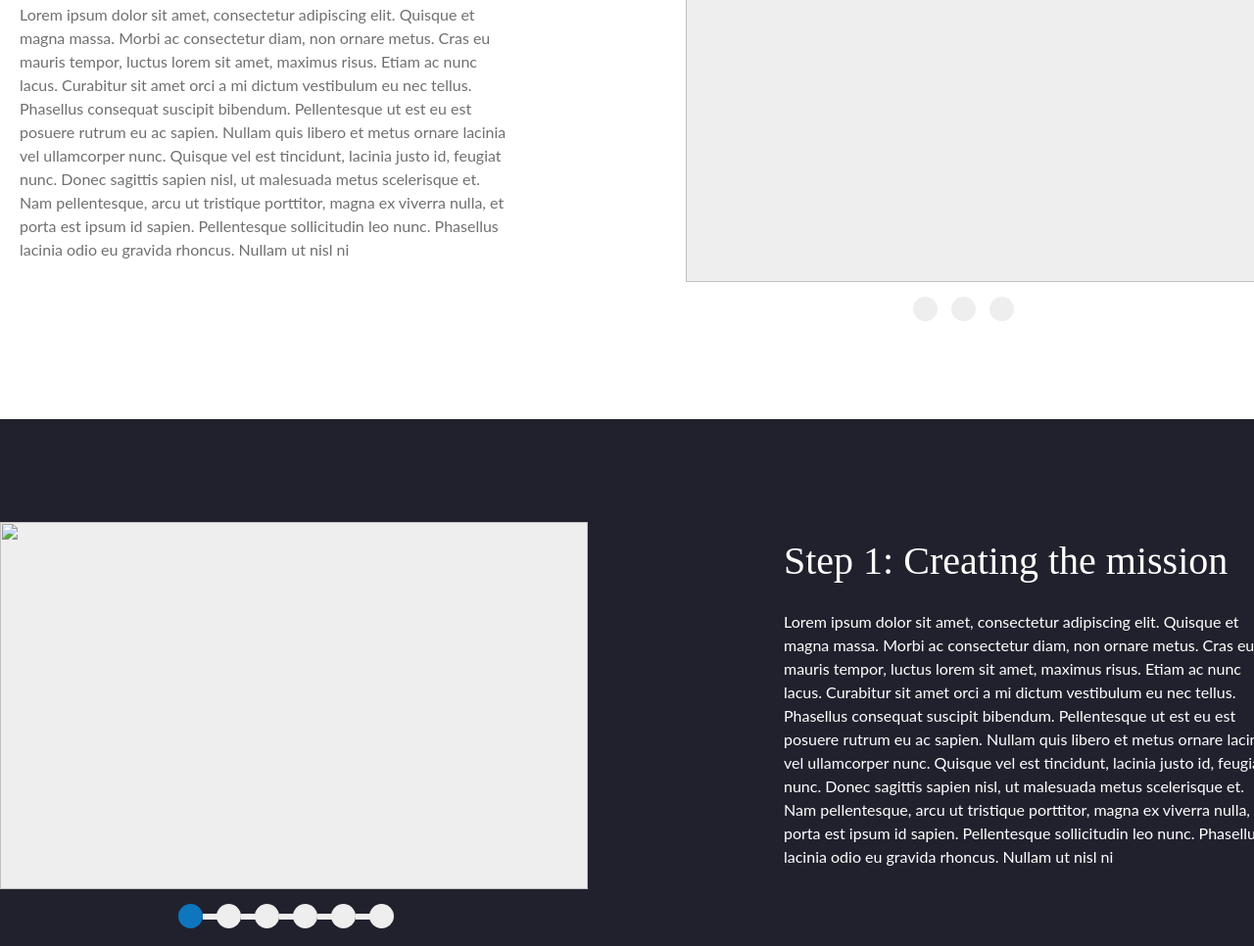
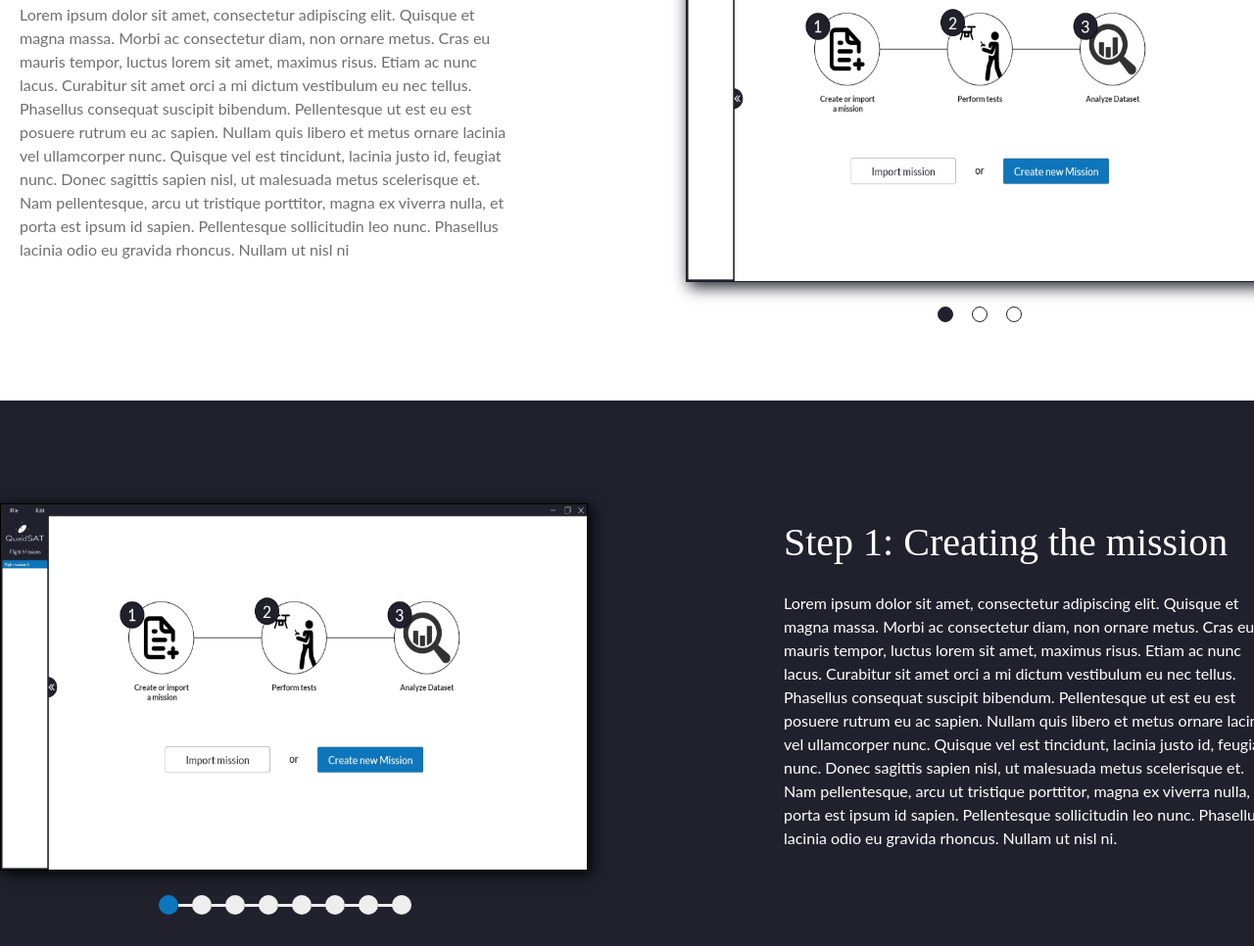
Before and after one commit to NickuWasTaken/gruppe12-eksamen, a plain HTML site: page web/index.html in a window 1280 px wide. Shown: the part 374-1340 px from the top of the page at 98% size. Drawn offline with Linux system fonts and the light colour scheme.

Commit message:
Lagt bileder ind

```diff
--- a/web/css/master.css
+++ b/web/css/master.css
@@ -168,26 +168,44 @@ article img{
 	height: 375px;
 	background-color: #eee;
 	display: block;
+	border: solid 1px #21212e;
+	box-shadow: 3px 5px 15px  #21212e;
 
 
 	margin-top: 105px;
 }
 
+article:nth-child(2) img{
+	border: solid 1px #000;
+	box-shadow: 3px 3px 15px  #000;
+}
+
 article ul{
 	margin: auto;
-	margin-top: 15px;
-	width: 150px;
-	margin-bottom: 100px;
+	margin-top: 25px;
+	width: 100px;
+	margin-bottom: 80px;
+}
+
+article:nth-child(1) ul li{
+	width: 16px;
+	height: 16px;
+	background-color: #fff;
+	border: 1px solid #21212e;
 }
 
 article li{
 	display: block;
-	border-radius: 50px;
+	border-radius: 30px;
 	background-color: #eee;
-	width: 25px;
-	height: 25px;
+	width: 20px;
+	height: 20px;
 	margin: 0px 7px;
 	cursor: pointer;
+}
+
+article:nth-child(1) ul .selected{
+	background-color: #21212e;
 }
 
 .completed, .completed div{
@@ -199,15 +217,15 @@ article:nth-child(2) p, article:nth-child(2) h2{
 }
 
 article:nth-child(2) li div{
-	height: 6px;
+	height: 3px;
 	width: 20px;
 	background-color: #eee;
 	margin-left: -14px;
-	margin-top: 10px;
+	margin-top: 9px;
 }
 
 article:nth-child(2) ul{
-	width: 250px;
+	width: 290px;
 }
 
 
--- a/web/index.html
+++ b/web/index.html
@@ -45,9 +45,9 @@
 					<p>Lorem ipsum dolor sit amet, consectetur adipiscing elit. Quisque et magna massa. Morbi ac consectetur diam, non ornare metus. Cras eu mauris tempor, luctus lorem sit amet, maximus risus. Etiam ac nunc lacus. Curabitur sit amet orci a mi dictum vestibulum eu nec tellus. Phasellus consequat suscipit bibendum. Pellentesque ut est eu est posuere rutrum eu ac sapien. Nullam quis libero et metus ornare lacinia vel ullamcorper nunc. Quisque vel est tincidunt, lacinia justo id, feugiat nunc. Donec sagittis sapien nisl, ut malesuada metus scelerisque et. Nam pellentesque, arcu ut tristique porttitor, magna ex viverra nulla, et porta est ipsum id sapien. Pellentesque sollicitudin leo nunc. Phasellus lacinia odio eu gravida rhoncus. Nullam ut nisl ni</p>
 				</div>
 				<div class="seperator">
-					<img src="" alt="">
-					<ul class="flex">
-						<li><a href=""></a></li>
+					<img src="img/timer/img1.jpg" alt="">
+					<ul class="flex space-between">
+						<li class="selected"><a href=""></a></li>
 						<li><a href=""></a></li>
 						<li><a href=""></a></li>
 					</ul>
@@ -57,9 +57,11 @@
 		<article class="step-by-step">
 			<div class="wrapper flex space-between">
 				<div class="seperator">
-					<img src="" alt="">
+					<img src="img/steps/img1.jpg" alt="">
 					<ul class="flex">
 						<li class="completed"></li>
+						<li><div></div></li>
+						<li><div></div></li>
 						<li><div></div></li>
 						<li><div></div></li>
 						<li><div></div></li>
@@ -70,7 +72,7 @@
 				<div class="seperator">
 					<h2>Step 1: Creating the mission</h2>
 					<p>
-						Lorem ipsum dolor sit amet, consectetur adipiscing elit. Quisque et magna massa. Morbi ac consectetur diam, non ornare metus. Cras eu mauris tempor, luctus lorem sit amet, maximus risus. Etiam ac nunc lacus. Curabitur sit amet orci a mi dictum vestibulum eu nec tellus. Phasellus consequat suscipit bibendum. Pellentesque ut est eu est posuere rutrum eu ac sapien. Nullam quis libero et metus ornare lacinia vel ullamcorper nunc. Quisque vel est tincidunt, lacinia justo id, feugiat nunc. Donec sagittis sapien nisl, ut malesuada metus scelerisque et. Nam pellentesque, arcu ut tristique porttitor, magna ex viverra nulla, et porta est ipsum id sapien. Pellentesque sollicitudin leo nunc. Phasellus lacinia odio eu gravida rhoncus. Nullam ut nisl ni
+						Lorem ipsum dolor sit amet, consectetur adipiscing elit. Quisque et magna massa. Morbi ac consectetur diam, non ornare metus. Cras eu mauris tempor, luctus lorem sit amet, maximus risus. Etiam ac nunc lacus. Curabitur sit amet orci a mi dictum vestibulum eu nec tellus. Phasellus consequat suscipit bibendum. Pellentesque ut est eu est posuere rutrum eu ac sapien. Nullam quis libero et metus ornare lacinia vel ullamcorper nunc. Quisque vel est tincidunt, lacinia justo id, feugiat nunc. Donec sagittis sapien nisl, ut malesuada metus scelerisque et. Nam pellentesque, arcu ut tristique porttitor, magna ex viverra nulla, et porta est ipsum id sapien. Pellentesque sollicitudin leo nunc. Phasellus lacinia odio eu gravida rhoncus. Nullam ut nisl ni.
 					</p>
 				</div>
 			</div>
```
Also changed, not shown: web/img/logo-white-transparent.png (added), web/img/steps/img1.jpg (added), web/img/steps/img2.jpg (added), web/img/steps/img3.jpg (added), web/img/steps/img4.jpg (added), web/img/steps/img5.jpg (added), web/img/steps/img6.jpg (added), web/img/steps/img7.jpg (added), web/img/steps/img8.jpg (added), web/img/timer/img1.jpg (added), web/img/timer/img2.jpg (added), web/img/timer/img3.jpg (added).
